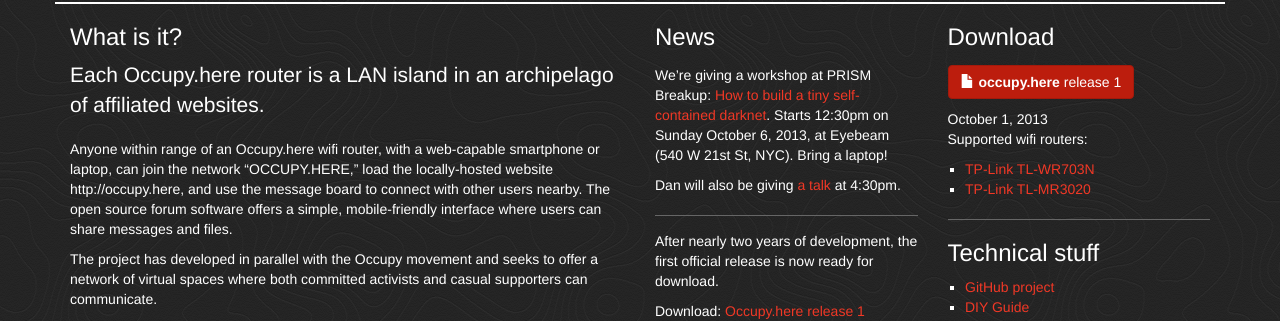
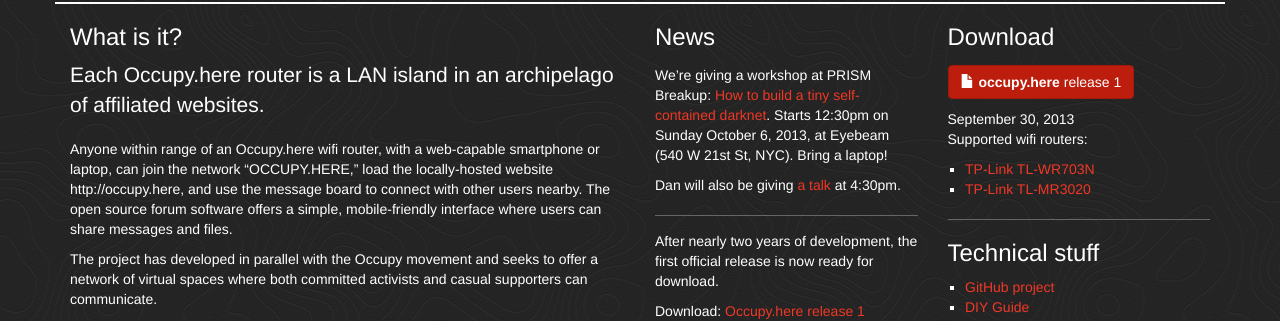
Before and after one commit to occupyhere/occupyhere.github.io, a Jekyll site: the page built from index.html, in a window 1280 px wide. Shown: the part 608-929 px from the top of the page. Built offline with Jekyll 4.4.1, drawn with Linux system fonts in a browser that asks for light colours; Markdown is read by kramdown in place of the engine named in the settings.

Commit message:
Release number 1

```diff
--- a/_includes/sidebar.html
+++ b/_includes/sidebar.html
@@ -1,8 +1,8 @@
 <div class="oh-download">
   <h3>Download</h3>
-  <p><a  href="#" class="btn btn-large btn-primary"><span class="glyphicon glyphicon-file"></span> <strong>occupy.here</strong> release 1</a></p>
+  <p><a  href="https://github.com/occupyhere/occupy.here/archive/r1.zip" class="btn btn-large btn-primary"><span class="glyphicon glyphicon-file"></span> <strong>occupy.here</strong> release 1</a></p>
   <p>
-    October 1, 2013<br>
+    September 30, 2013<br>
     Supported wifi routers:
     <ul>
       <li><a href="http://wiki.openwrt.org/toh/tp-link/tl-wr703n">TP-Link
```
Also changed, not shown: 1 other file.
